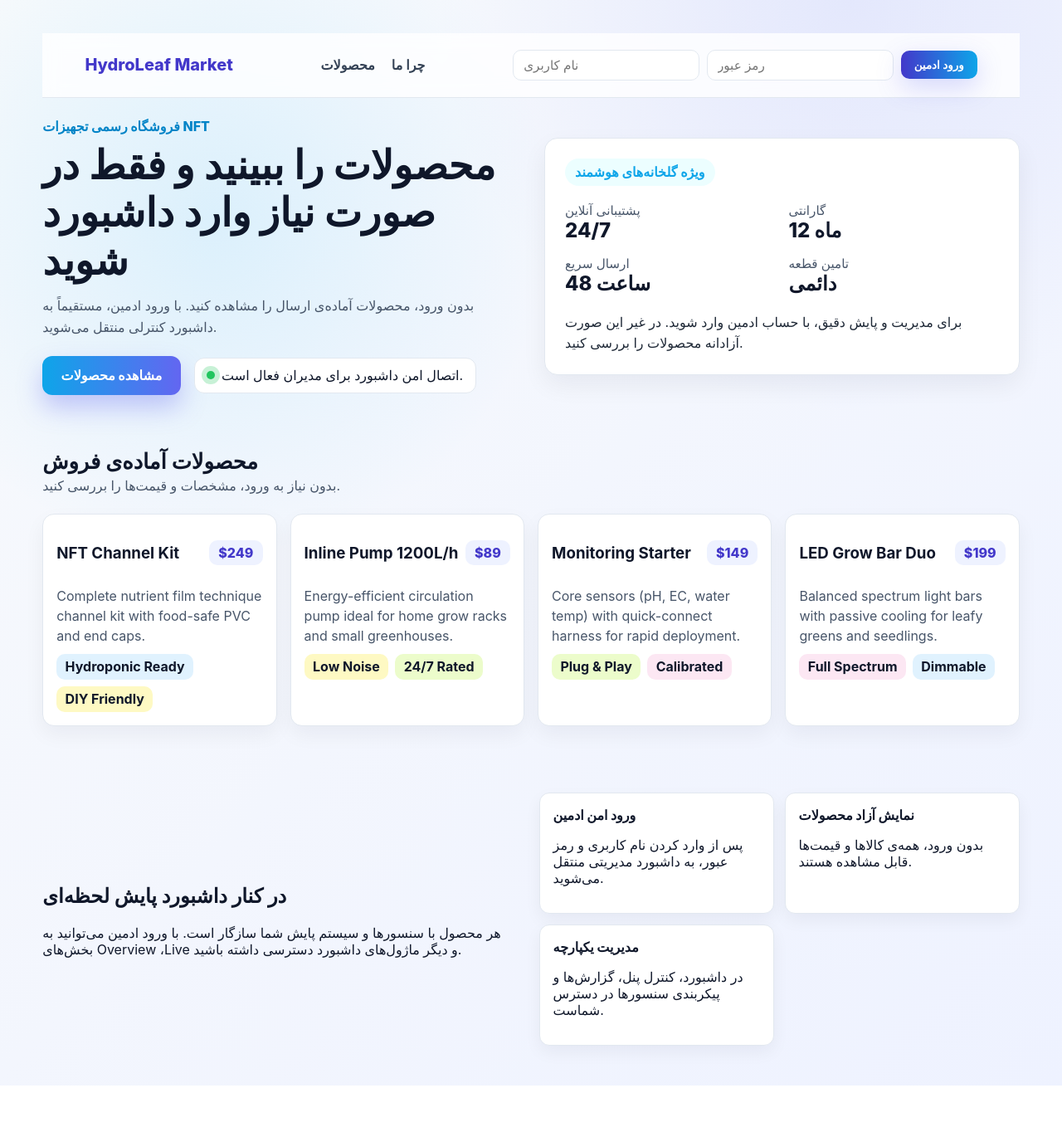
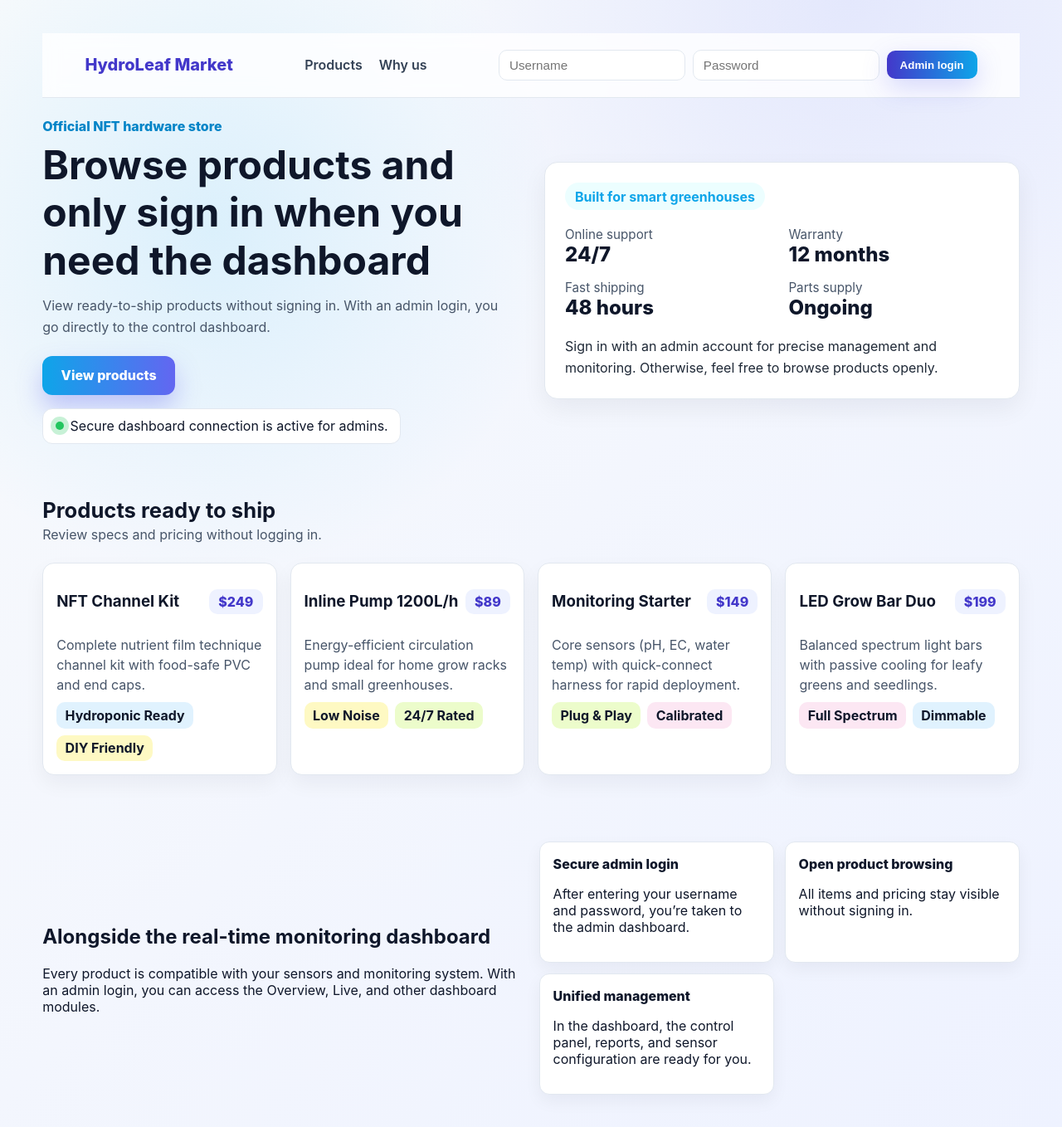
Before and after one commit to bahramali/NFTMonitoring, a React (Vite) app: page / in a window 1280 px wide. Shown: the top 1358 px of the page at 83% size. Before the commit the page ends 1308 px from the top, so only its background shows below. Built offline with nearby package versions, Linux system fonts and the light colour scheme; no server answers.

Commit message:
Translate shop page to English

```diff
--- a/src/pages/Shop.jsx
+++ b/src/pages/Shop.jsx
@@ -58,7 +58,7 @@ export default function Shop() {
         if (result.success) {
             navigate(DASHBOARD_HOME, { replace: true });
         } else {
-            setError('نام کاربری یا رمز عبور نادرست است.');
+            setError('Incorrect username or password.');
         }
     };
 
@@ -68,8 +68,8 @@ export default function Shop() {
                 <nav className={styles.navbar}>
                     <div className={styles.brand}>HydroLeaf Market</div>
                     <div className={styles.links}>
-                        <a href="#products">محصولات</a>
-                        <a href="#about">چرا ما</a>
+                        <a href="#products">Products</a>
+                        <a href="#about">Why us</a>
                     </div>
                     {isAuthenticated ? (
                         <button
@@ -77,14 +77,14 @@ export default function Shop() {
                             className={styles.dashboardButton}
                             onClick={() => navigate(DASHBOARD_HOME)}
                         >
-                            مشاهده داشبورد
+                            View dashboard
                         </button>
                     ) : (
                         <form className={styles.inlineLogin} onSubmit={handleLogin}>
                             <input
                                 className={styles.input}
                                 type="text"
-                                placeholder="نام کاربری"
+                                placeholder="Username"
                                 value={username}
                                 onChange={(event) => setUsername(event.target.value)}
                                 required
@@ -92,13 +92,13 @@ export default function Shop() {
                             <input
                                 className={styles.input}
                                 type="password"
-                                placeholder="رمز عبور"
+                                placeholder="Password"
                                 value={password}
                                 onChange={(event) => setPassword(event.target.value)}
                                 required
                             />
                             <button className={styles.loginButton} type="submit">
-                                ورود ادمین
+                                Admin login
                             </button>
                         </form>
                     )}
@@ -106,43 +106,43 @@ export default function Shop() {
 
                 <div className={styles.heroContent}>
                     <div>
-                        <p className={styles.kicker}>فروشگاه رسمی تجهیزات NFT</p>
-                        <h1 className={styles.title}>محصولات را ببینید و فقط در صورت نیاز وارد داشبورد شوید</h1>
+                        <p className={styles.kicker}>Official NFT hardware store</p>
+                        <h1 className={styles.title}>Browse products and only sign in when you need the dashboard</h1>
                         <p className={styles.subtitle}>
-                            بدون ورود، محصولات آماده‌ی ارسال را مشاهده کنید. با ورود ادمین،
-                            مستقیماً به داشبورد کنترلی منتقل می‌شوید.
+                            View ready-to-ship products without signing in. With an admin login,
+                            you go directly to the control dashboard.
                         </p>
                         <div className={styles.ctaRow}>
-                            <a className={styles.primaryCta} href="#products">مشاهده محصولات</a>
+                            <a className={styles.primaryCta} href="#products">View products</a>
                             <div className={styles.secondaryCta}>
                                 <span className={styles.dot} />
-                                اتصال امن داشبورد برای مدیران فعال است.
+                                Secure dashboard connection is active for admins.
                             </div>
                         </div>
                         {error && <div className={styles.error}>{error}</div>}
                     </div>
                     <div className={styles.heroCard}>
-                        <div className={styles.heroBadge}>ویژه گلخانه‌های هوشمند</div>
+                        <div className={styles.heroBadge}>Built for smart greenhouses</div>
                         <div className={styles.metricGrid}>
                             <div>
-                                <div className={styles.metricLabel}>پشتیبانی آنلاین</div>
+                                <div className={styles.metricLabel}>Online support</div>
                                 <div className={styles.metricValue}>24/7</div>
                             </div>
                             <div>
-                                <div className={styles.metricLabel}>گارانتی</div>
-                                <div className={styles.metricValue}>12 ماه</div>
+                                <div className={styles.metricLabel}>Warranty</div>
+                                <div className={styles.metricValue}>12 months</div>
                             </div>
                             <div>
-                                <div className={styles.metricLabel}>ارسال سریع</div>
-                                <div className={styles.metricValue}>48 ساعت</div>
+                                <div className={styles.metricLabel}>Fast shipping</div>
+                                <div className={styles.metricValue}>48 hours</div>
                             </div>
                             <div>
-                                <div className={styles.metricLabel}>تامین قطعه</div>
-                                <div className={styles.metricValue}>دائمی</div>
+                                <div className={styles.metricLabel}>Parts supply</div>
+                                <div className={styles.metricValue}>Ongoing</div>
                             </div>
                         </div>
                         <p className={styles.heroNote}>
-                            برای مدیریت و پایش دقیق، با حساب ادمین وارد شوید. در غیر این صورت آزادانه محصولات را بررسی کنید.
+                            Sign in with an admin account for precise management and monitoring. Otherwise, feel free to browse products openly.
                         </p>
                     </div>
                 </div>
@@ -150,8 +150,8 @@ export default function Shop() {
 
             <section id="products" className={styles.productsSection}>
                 <div className={styles.sectionHeader}>
-                    <h2>محصولات آماده‌ی فروش</h2>
-                    <p>بدون نیاز به ورود، مشخصات و قیمت‌ها را بررسی کنید.</p>
+                    <h2>Products ready to ship</h2>
+                    <p>Review specs and pricing without logging in.</p>
                 </div>
                 <div className={styles.productGrid}>
                     {PRODUCT_LIST.map((product, index) => (
@@ -179,24 +179,24 @@ export default function Shop() {
 
             <section id="about" className={styles.aboutSection}>
                 <div>
-                    <h2>در کنار داشبورد پایش لحظه‌ای</h2>
+                    <h2>Alongside the real-time monitoring dashboard</h2>
                     <p>
-                        هر محصول با سنسورها و سیستم پایش شما سازگار است. با ورود ادمین می‌توانید
-                        به بخش‌های Overview ،Live و دیگر ماژول‌های داشبورد دسترسی داشته باشید.
+                        Every product is compatible with your sensors and monitoring system. With an admin login, you can
+                        access the Overview, Live, and other dashboard modules.
                     </p>
                 </div>
                 <div className={styles.highlights}>
                     <div className={styles.highlightCard}>
-                        <div className={styles.highlightTitle}>ورود امن ادمین</div>
-                        <p>پس از وارد کردن نام کاربری و رمز عبور، به داشبورد مدیریتی منتقل می‌شوید.</p>
+                        <div className={styles.highlightTitle}>Secure admin login</div>
+                        <p>After entering your username and password, you’re taken to the admin dashboard.</p>
                     </div>
                     <div className={styles.highlightCard}>
-                        <div className={styles.highlightTitle}>نمایش آزاد محصولات</div>
-                        <p>بدون ورود، همه‌ی کالاها و قیمت‌ها قابل مشاهده هستند.</p>
+                        <div className={styles.highlightTitle}>Open product browsing</div>
+                        <p>All items and pricing stay visible without signing in.</p>
                     </div>
                     <div className={styles.highlightCard}>
-                        <div className={styles.highlightTitle}>مدیریت یکپارچه</div>
-                        <p>در داشبورد، کنترل پنل، گزارش‌ها و پیکربندی سنسورها در دسترس شماست.</p>
+                        <div className={styles.highlightTitle}>Unified management</div>
+                        <p>In the dashboard, the control panel, reports, and sensor configuration are ready for you.</p>
                     </div>
                 </div>
             </section>
```
Also changed, not shown: tests/mocks/sensorConfigApi.js (+1 -1 lines).
